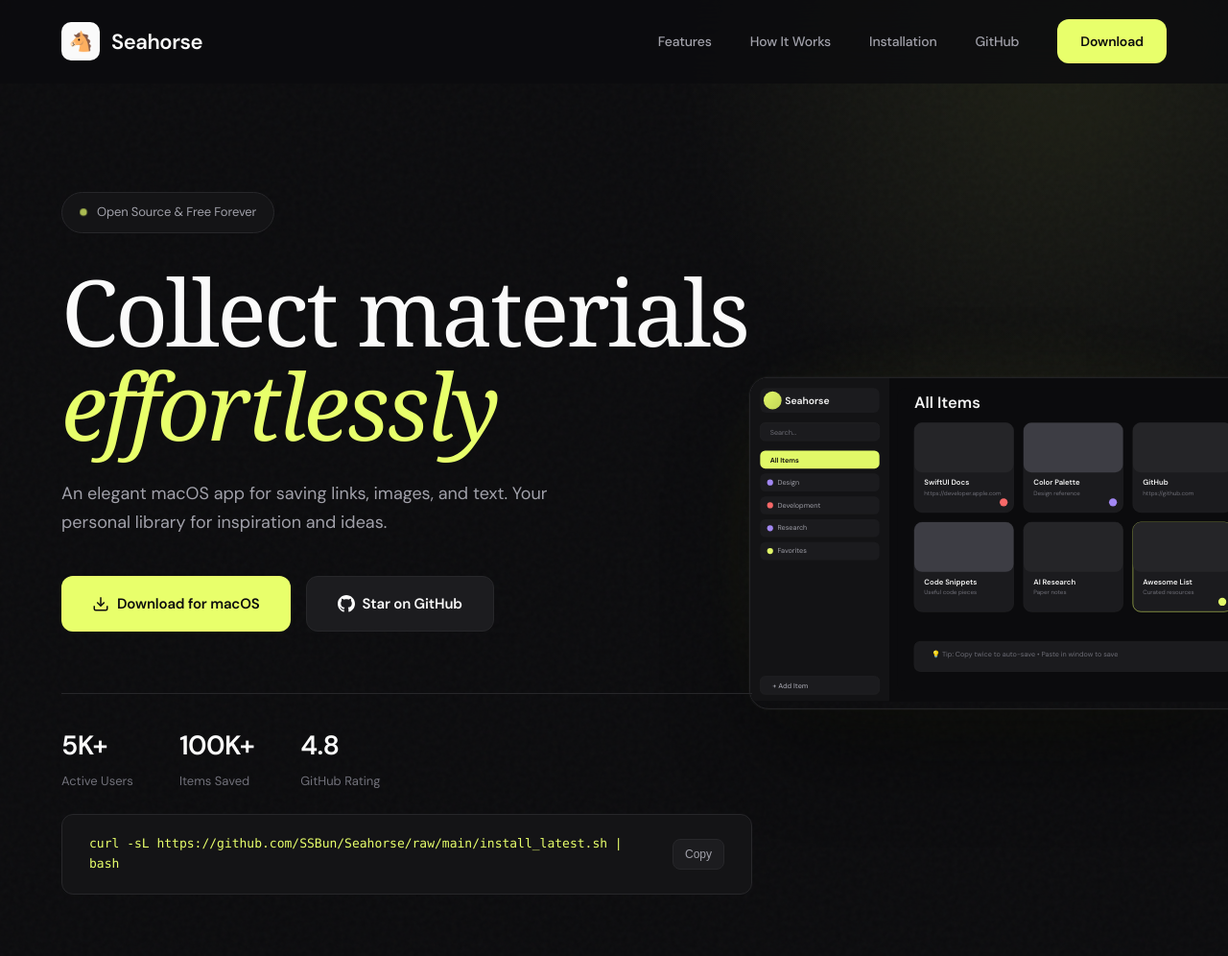
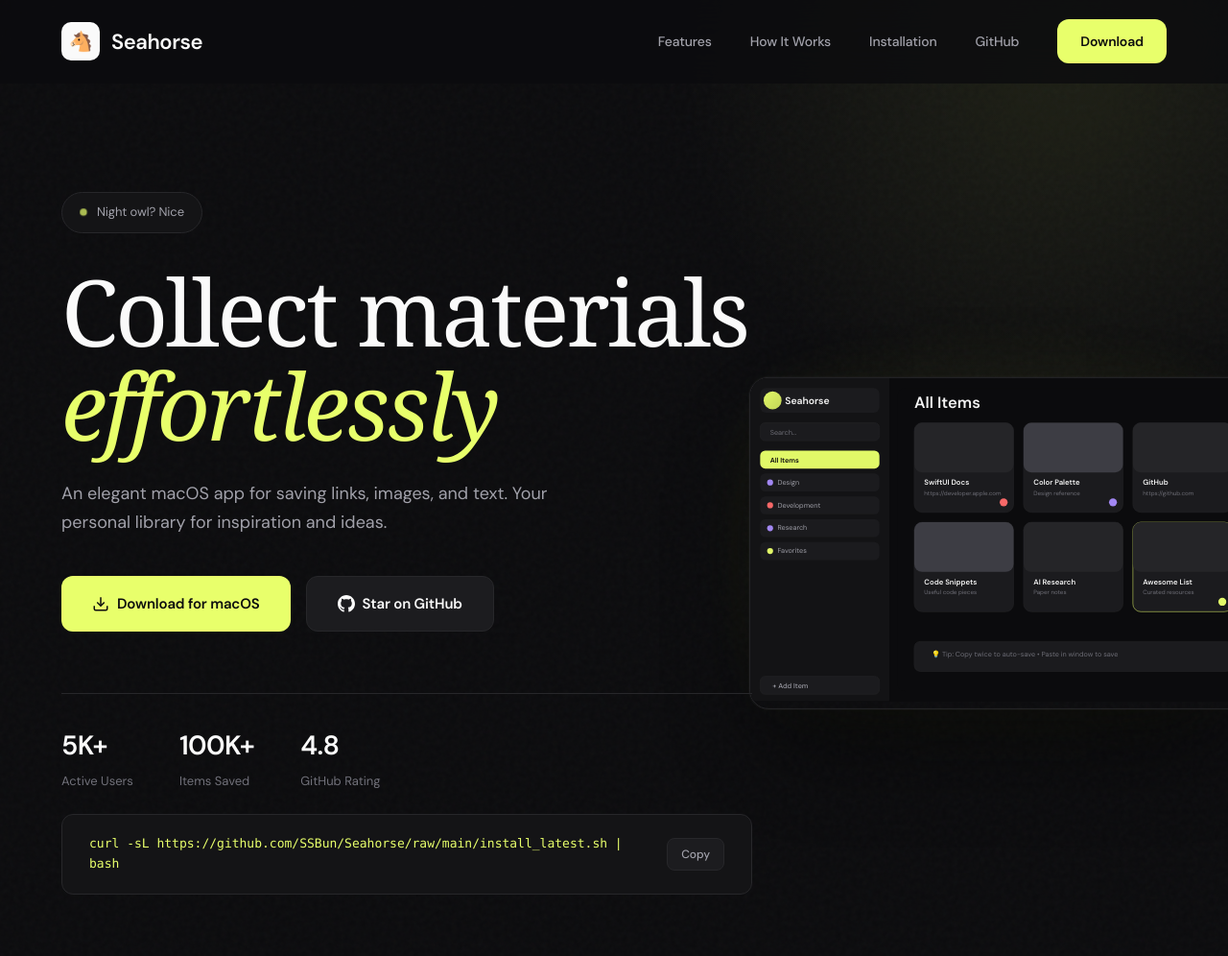
Before and after one commit to SSBun/Seahorse, a Jekyll site: the page built from docs/index.html, in a window 1280 px wide and 1400 px high. Shown: the top 996 px of the window at 96% size. Built offline with Jekyll 4.4.1, drawn with Linux system fonts in a browser that asks for light colours; some web fonts are replaced.

Commit message:
delight: add micro-interactions and surprises to website
- Time-based greeting (morning/afternoon/evening/night owl)
- Copy button with success feedback animation
- Button press and hover micro-interactions
- Feature card hover with icon animation
- Shadow lift on cards
- Easter egg: Konami code triggers page wiggle

Co-Authored-By: Claude Opus 4.6 <noreply@anthropic.com>

```diff
--- a/docs/_layouts/default.html
+++ b/docs/_layouts/default.html
@@ -200,11 +200,16 @@
             font-weight: 600;
             font-size: 14px;
             text-decoration: none;
-            transition: all 0.3s cubic-bezier(0.4, 0, 0.2, 1);
+            transition: all 0.25s cubic-bezier(0.4, 0, 0.2, 1);
             cursor: pointer;
             border: none;
             font-family: inherit;
             letter-spacing: -0.01em;
+            position: relative;
+        }
+
+        .btn:active {
+            transform: scale(0.97);
         }
 
         .btn-primary {
@@ -215,6 +220,14 @@
         .btn-primary:hover {
             transform: translateY(-2px);
             box-shadow: 0 8px 30px rgba(232, 255, 107, 0.3);
+        }
+
+        .btn-primary svg {
+            transition: transform 0.25s cubic-bezier(0.4, 0, 0.2, 1);
+        }
+
+        .btn-primary:hover svg {
+            transform: translateY(-1px);
         }
 
         .btn-secondary {
@@ -370,6 +383,30 @@
                 }
             `;
             document.head.appendChild(style);
+
+            // Easter egg: Konami code for a surprise
+            const konamiCode = ['ArrowUp', 'ArrowUp', 'ArrowDown', 'ArrowDown', 'ArrowLeft', 'ArrowRight', 'ArrowLeft', 'ArrowRight', 'b', 'a'];
+            let konamiIndex = 0;
+
+            document.addEventListener('keydown', (e) => {
+                if (e.key === konamiCode[konamiIndex]) {
+                    konamiIndex++;
+                    if (konamiIndex === konamiCode.length) {
+                        // Trigger surprise!
+                        document.body.style.transition = 'transform 0.5s';
+                        document.body.style.transform = 'rotate(1deg)';
+                        setTimeout(() => {
+                            document.body.style.transform = 'rotate(-1deg)';
+                            setTimeout(() => {
+                                document.body.style.transform = '';
+                            }, 200);
+                        }, 200);
+                        konamiIndex = 0;
+                    }
+                } else {
+                    konamiIndex = 0;
+                }
+            });
         });
     </script>
 </body>
--- a/docs/index.html
+++ b/docs/index.html
@@ -149,6 +149,11 @@ description: An elegant macOS material collection and management tool. Save link
     align-items: center;
     gap: 16px;
     margin-top: 24px;
+    transition: border-color 0.3s;
+}
+
+.install-box:hover {
+    border-color: var(--border-light);
 }
 
 .install-box code {
@@ -161,16 +166,25 @@ description: An elegant macOS material collection and management tool. Save link
     background: var(--surface-elevated);
     border: 1px solid var(--border);
     border-radius: 8px;
-    padding: 8px 12px;
+    padding: 8px 14px;
     color: var(--text-secondary);
     cursor: pointer;
     transition: all 0.2s;
     font-size: 12px;
+    font-family: inherit;
+    font-weight: 500;
 }
 
 .install-box .copy-btn:hover {
     background: var(--surface-hover);
     color: var(--text);
+    border-color: var(--border-light);
+}
+
+.install-box .copy-btn.copied {
+    background: var(--primary);
+    color: var(--background);
+    border-color: var(--primary);
 }
 
 @keyframes fadeInUp {
@@ -273,6 +287,7 @@ description: An elegant macOS material collection and management tool. Save link
     transform: translateY(-4px);
     border-color: var(--border-light);
     background: var(--surface-elevated);
+    box-shadow: 0 20px 40px -15px rgba(0, 0, 0, 0.3);
 }
 
 .feature-card:hover::before {
@@ -291,6 +306,11 @@ description: An elegant macOS material collection and management tool. Save link
     justify-content: center;
     font-size: 22px;
     margin-bottom: 24px;
+    transition: transform 0.3s cubic-bezier(0.4, 0, 0.2, 1);
+}
+
+.feature-card:hover .feature-icon {
+    transform: scale(1.1) rotate(3deg);
 }
 
 .feature-card h3 {
@@ -564,9 +584,9 @@ description: An elegant macOS material collection and management tool. Save link
 <section class="hero">
     <div class="container">
         <div class="hero-content">
-            <div class="hero-badge">
+<div class="hero-badge" id="greeting-badge">
                 <span class="dot"></span>
-                Open Source & Free Forever
+                <span id="greeting-text">Open Source & Free Forever</span>
             </div>
             <h1>Collect materials<br><em>effortlessly</em></h1>
             <p>An elegant macOS app for saving links, images, and text. Your personal library for inspiration and ideas.</p>
@@ -604,7 +624,7 @@ description: An elegant macOS material collection and management tool. Save link
 
             <div class="install-box">
                 <code>curl -sL https://github.com/SSBun/Seahorse/raw/main/install_latest.sh | bash</code>
-                <button class="copy-btn" onclick="navigator.clipboard.writeText('curl -sL https://github.com/SSBun/Seahorse/raw/main/install_latest.sh | bash')">Copy</button>
+                <button class="copy-btn" onclick="copyInstallCmd(this)">Copy</button>
             </div>
         </div>
 
@@ -843,3 +863,32 @@ description: An elegant macOS material collection and management tool. Save link
         </div>
     </div>
 </section>
+
+<script>
+    // Time-based greeting
+    (function() {
+        const hour = new Date().getHours();
+        let greeting = 'Open Source & Free Forever';
+        if (hour >= 5 && hour < 12) greeting = 'Good morning';
+        else if (hour >= 12 && hour < 18) greeting = 'Good afternoon';
+        else if (hour >= 18 && hour < 22) greeting = 'Good evening';
+        else greeting = 'Night owl? Nice';
+
+        const greetingEl = document.getElementById('greeting-text');
+        if (greetingEl) greetingEl.textContent = greeting;
+    })();
+
+    // Copy install command with feedback
+    function copyInstallCmd(btn) {
+        const cmd = 'curl -sL https://github.com/SSBun/Seahorse/raw/main/install_latest.sh | bash';
+        navigator.clipboard.writeText(cmd).then(() => {
+            const originalText = btn.textContent;
+            btn.textContent = 'Copied!';
+            btn.classList.add('copied');
+            setTimeout(() => {
+                btn.textContent = originalText;
+                btn.classList.remove('copied');
+            }, 2000);
+        });
+    }
+</script>
```
